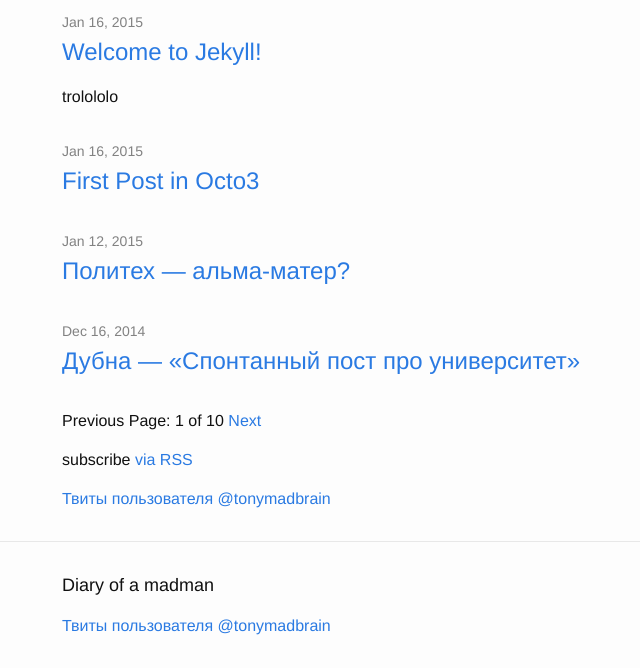
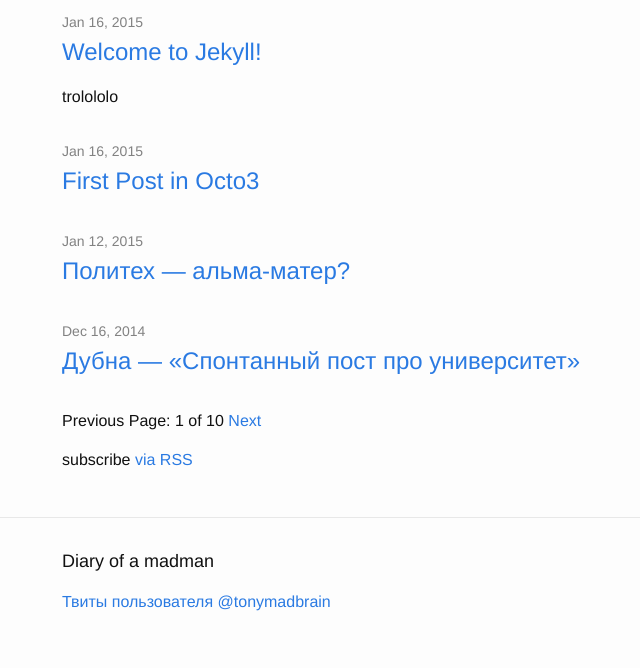
Before and after one commit to tonymadbrain/tonymadbrain.github.io, a Jekyll site: the page built from index.html, in a window 1280 px wide. Shown: the part 487-1155 px from the top of the page, without its empty margins (208-848 px from the left). Built offline with Jekyll 4.4.1, drawn with Linux system fonts in a browser that asks for light colours; the list of posts is cut into pages by our own code; comment, search, counter and statistics services are not loaded; after the commit the page ends 1131 px from its top, so only the background shows below that.

Commit message:
twitter in footer

```diff
--- a/_layouts/default.html
+++ b/_layouts/default.html
@@ -6,10 +6,7 @@
     <div class="page-content">
       <div class="wrapper">
         {{ content }}
-      <div class="twitter">
-    <a class="twitter-timeline" data-dnt="true" href="https://twitter.com/tonymadbrain" data-widget-id="458594999269986304">Твиты пользователя @tonymadbrain</a>
-  <script>!function(d,s,id){var js,fjs=d.getElementsByTagName(s)[0],p=/^http:/.test(d.location)?'http':'https';if(!d.getElementById(id)){js=d.createElement(s);js.id=id;js.src=p+"://platform.twitter.com/widgets.js";fjs.parentNode.insertBefore(js,fjs);}}(document,"script","twitter-wjs");</script>
-  </div>
+
       </div>
     </div>
     {% include footer.html %}
```
